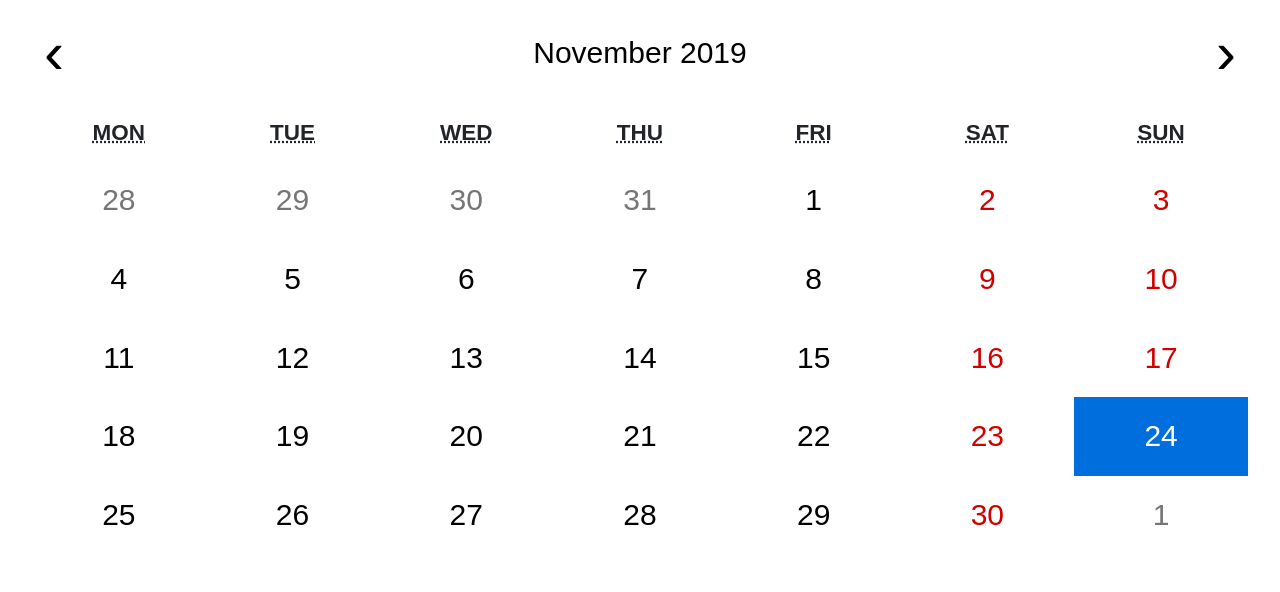
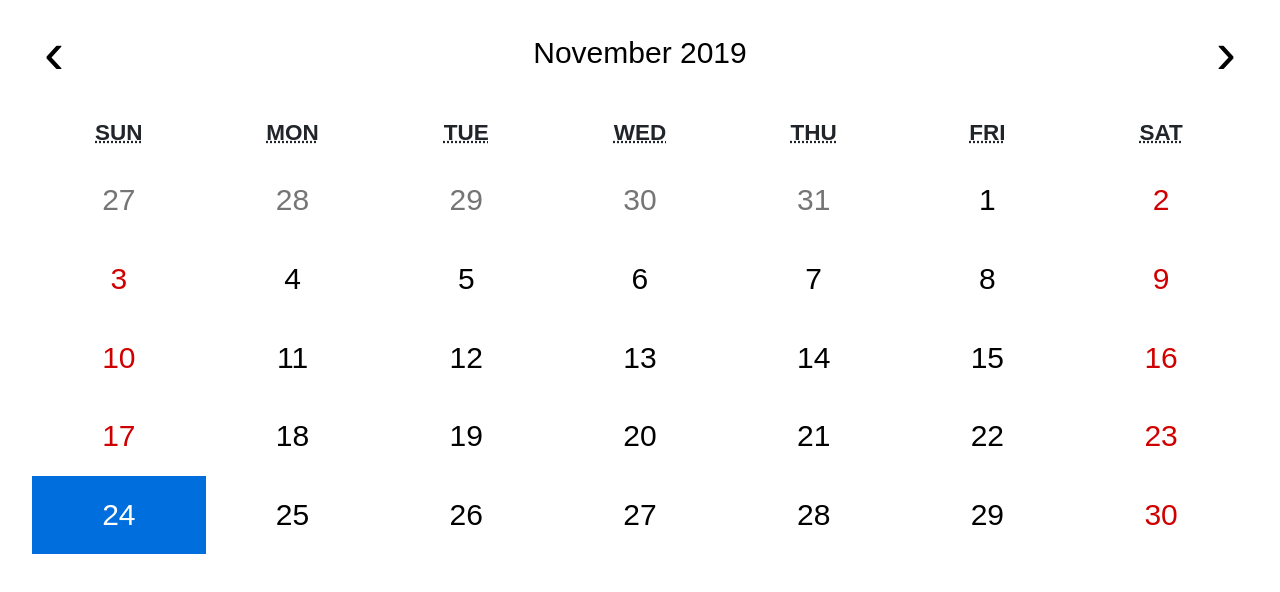
Before and after one commit to CiprianoBryan/Colegio, a React app: page /asistencias in a window 1280 px wide. Shown: the part 104-696 px from the top of the page. Built offline with nearby package versions, Linux system fonts and the light colour scheme; data requests are answered from the project's data file.

Commit message:
refactoring and fixed bug Calendar

```diff
--- /dev/null
+++ b/src/components/Calendar.js
@@ -0,0 +1,60 @@
+import React from 'react';
+import ReactCalendar from 'react-calendar';
+
+import './styles/Calendar.css';
+
+const monthNames = ["enero", "febrero", "marzo", "abril", "mayo", "junio",
+	"julio", "agosto", "septiembre", "octubre", "noviembre", "diciembre"];
+
+class Calendar extends React.Component {
+	state = {
+		view: 'month'
+	};
+
+	componentDidMount() {
+		this.assistanceToCalendar();
+	}
+
+	assistanceToCalendar = res => {
+		let monthNumber = (res? res.activeStartDate: new Date()).getMonth();
+		let monthName = monthNames[monthNumber];
+		try {
+			this.props.asistencia[monthName].forEach(({date, motive}) => {
+				try {
+					let element = document.querySelector(`[aria-label="${date}"]`).parentElement;
+					element.classList.add(motive);
+				} catch {}
+			});
+		} catch {}
+	}
+
+	onDrillActive = ({date, view}) => {
+		if (view === 'month') {
+			this.assistanceToCalendar();
+		}
+		this.setState({
+			view: view
+		});
+	}
+
+	render() {
+		return (
+			<React.Fragment>
+				{this.state.view === 'month' &&
+					<div className="unselect"/>
+				}
+				<ReactCalendar
+					onActiveDateChange={this.assistanceToCalendar}
+					minDate={new Date(new Date().getFullYear(), 0, 1)}
+					maxDate={new Date(new Date().getFullYear(), 11, 31)}
+					onDrillDown={this.onDrillActive}
+					onDrillUp={this.onDrillActive}
+					calendarType={"US"}
+					value={new Date()}
+				/>
+			</React.Fragment>
+		);
+	}
+}
+
+export default Calendar;
--- /dev/null
+++ b/src/components/styles/Calendar.css
@@ -0,0 +1,36 @@
+.react-calendar {
+	width: 95%;
+	font-size: 30px;
+	height: 120%;
+	margin: 0 auto;
+	margin-top: 3%;
+	border-style: none;
+}
+
+.react-calendar__navigation__arrow {
+	font-size: 60px;
+}
+
+.react-calendar__navigation__prev2-button, .react-calendar__navigation__next2-button {
+	display: none;
+}
+
+.asistio {
+	background-color: green;
+}
+
+.tardanza {
+	background-color: yellow;
+}
+
+.inasistio {
+	background-color: red;
+}
+
+.unselect {
+	width: 100%;
+	height: 460px;
+	margin-top: 100px;
+	background-color: inherit;
+	position: absolute;
+}
--- a/src/pages/Asistencias.js
+++ b/src/pages/Asistencias.js
@@ -1,7 +1,7 @@
 import React from 'react';
 import PageLoading from '../components/PageLoading';
 import PageError from '../components/PageError';
-import Calendar from 'react-calendar';
+import Calendar from '../components/Calendar';
 import api from '../api';
 
 import './styles/Asistencias.css';
@@ -12,9 +12,6 @@ class Asistencias extends React.Component {
 		error: null,
 		data: undefined
 	};
-
-	monthNames = ["enero", "febrero", "marzo", "abril", "mayo", "junio",
-		"julio", "agosto", "septiembre", "octubre", "noviembre", "diciembre"];
 
 	componentDidMount() {
 		this.fetchData();
@@ -31,26 +28,12 @@ class Asistencias extends React.Component {
 				loading: false,
 				data: data.asistencia
 			});
-			this.assistanceToCalendar();
 		} catch (error) {
 			this.setState({
 				loading: false,
 				error: error
 			});
 		}
-	}
-
-	assistanceToCalendar = res => {
-		let monthNumber = (res? res.activeStartDate: new Date()).getMonth();
-		let monthName = this.monthNames[monthNumber];
-		try {
-			this.state.data[monthName].forEach(day => {
-				try {
-					let element = document.querySelector(`[aria-label="${day.date}"]`).parentElement;
-					element.classList.add(day.motive);
-				} catch {}
-			});
-		} catch {}
 	}
 
 	render() {
@@ -64,10 +47,7 @@ class Asistencias extends React.Component {
 			<div className="Asistencia">
 				<h1 className="title">Asistencia</h1>
 				<Calendar
-					onActiveDateChange={this.assistanceToCalendar}
-					minDate={new Date(new Date().getFullYear(), 0, 1)}
-					maxDate={new Date(new Date().getFullYear(), 11, 31)}
-					value={new Date()}
+					asistencia={this.state.data}
 				/>
 			</div>
 		);
--- a/src/pages/styles/Asistencias.css
+++ b/src/pages/styles/Asistencias.css
@@ -1,34 +1,5 @@
-.react-calendar {
-	width: 95%;
-	font-size: 30px;
-	height: 120%;
-	margin: 0 auto;
-	margin-top: 3%;
-	border-style: none;
-}
-
 .title {
 	margin-left: 3%;
 	margin-top: 3%;
 	font-size: 300%;
 }
-
-.react-calendar__navigation__arrow {
-	font-size: 60px;
-}
-
-.react-calendar__navigation__prev2-button, .react-calendar__navigation__next2-button {
-	display: none;
-}
-
-.asistio {
-	background-color: green;
-}
-
-.tardanza {
-	background-color: yellow;
-}
-
-.inasistio {
-	background-color: red;
-}
```
Also changed, not shown: src/pages/styles/Panel.css (+0 -8 lines).
